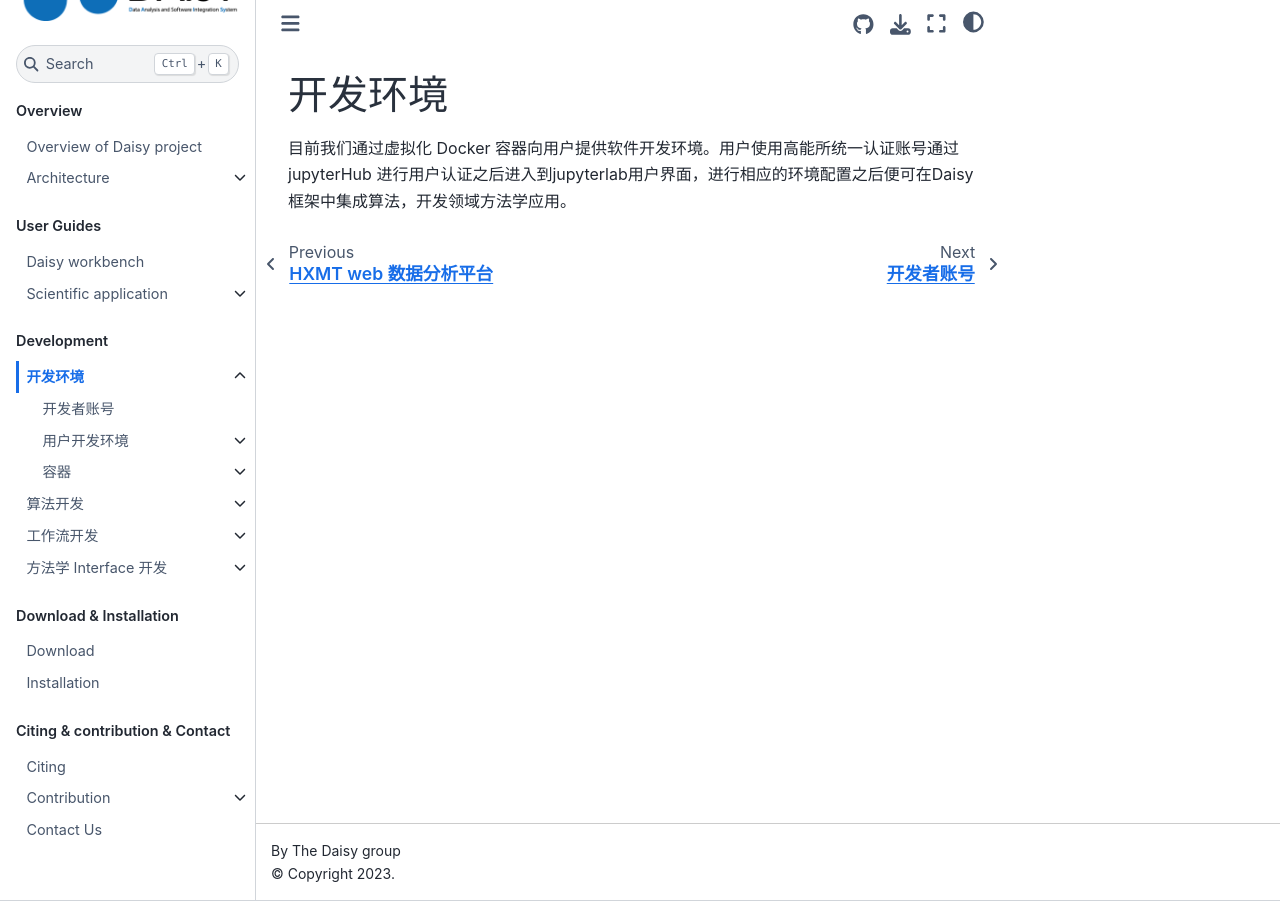
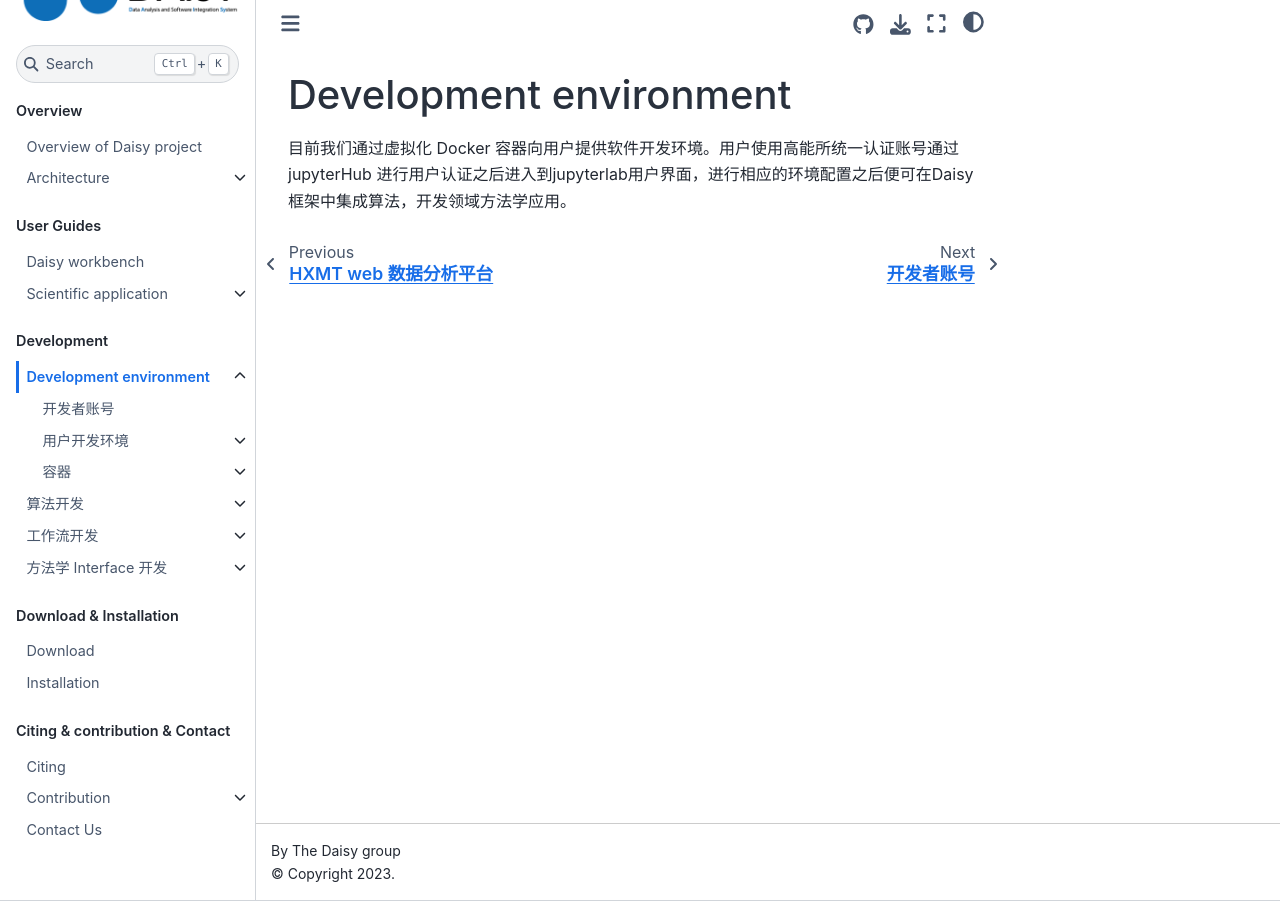
Before and after one commit to huyuhuster/daisydoc, a Jupyter Book: the page built from docs/start/devenvir.md, in a window 1280 px wide. Built offline with Jupyter Book 1.0.4 settings and Sphinx 7.4.7 and the Sphinx Book theme 1.1.4, drawn with Linux system fonts in a browser that asks for light colours.

Commit message:
Update devenvir.md

```diff
--- a/docs/start/devenvir.md
+++ b/docs/start/devenvir.md
@@ -1,2 +1,2 @@
-# 开发环境
+# Development environment
 目前我们通过虚拟化 Docker 容器向用户提供软件开发环境。用户使用高能所统一认证账号通过 jupyterHub 进行用户认证之后进入到jupyterlab用户界面，进行相应的环境配置之后便可在Daisy框架中集成算法，开发领域方法学应用。
```
